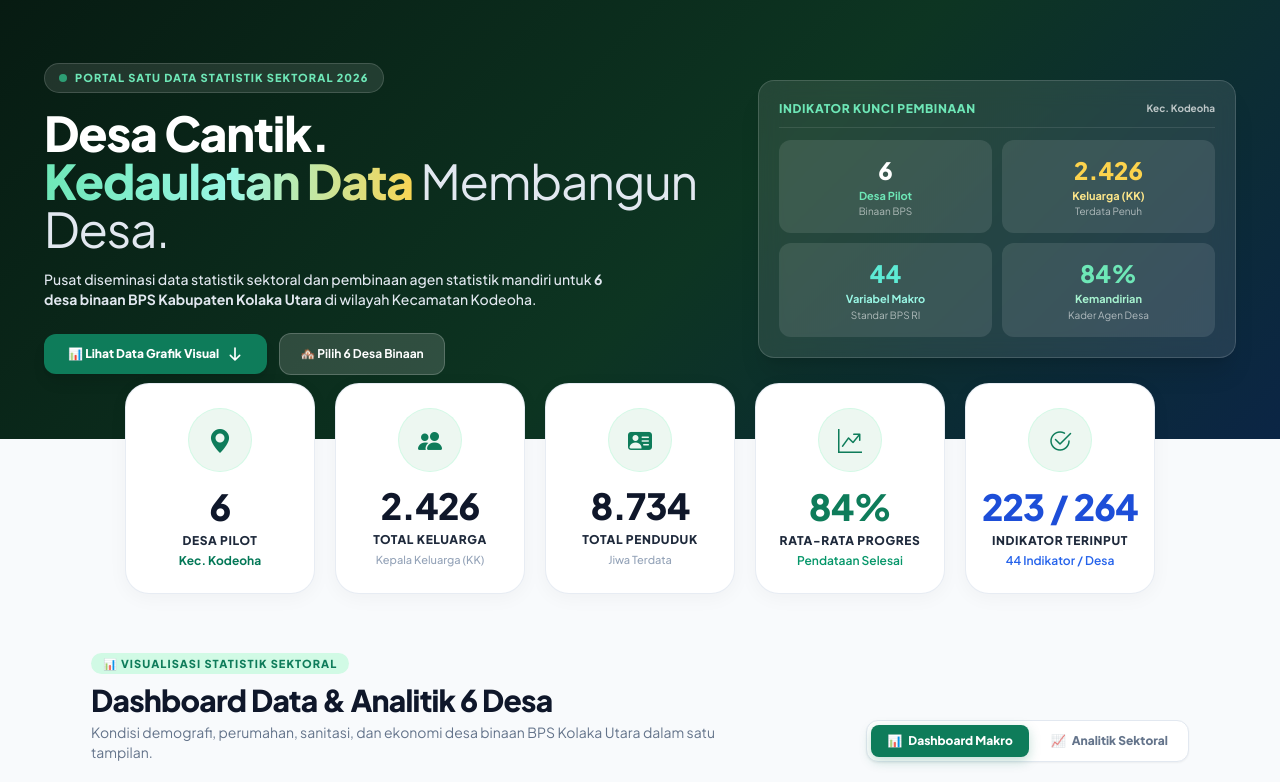
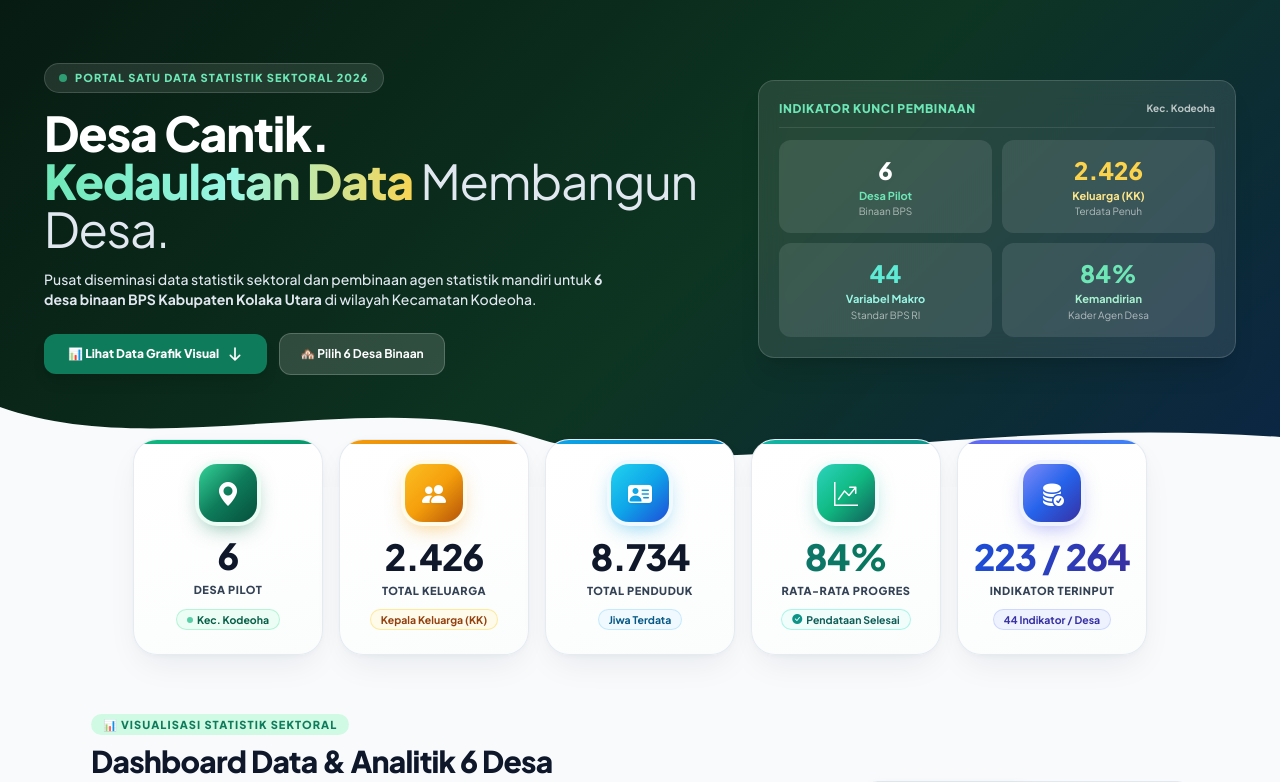
Before and after one commit to Narendraawangga/desamadani, a Laravel app: page /descan in a window 1280 px wide. Shown: the part 113-895 px from the top of the page. Run offline with Laravel 12, Linux system fonts and the light colour scheme; some libraries are stand-ins or nearby versions.

Commit message:
style(stats): tingkatkan desain strip statistik menjadi kartu 3D kreatif dengan orb gradient, wave transition, dan efek depth

```diff
--- a/resources/views/desacan.blade.php
+++ b/resources/views/desacan.blade.php
@@ -101,6 +101,44 @@
             overflow: hidden;
         }
 
+                /* ===== 3D MODERN STATS CARDS ===== */
+        .stat-card-3d {
+            position: relative;
+            background: linear-gradient(165deg, #ffffff 0%, #fbfdfc 100%);
+            border-radius: 24px;
+            border: 1px solid rgba(226, 232, 240, 0.85);
+            box-shadow: 0 14px 34px -8px rgba(15, 23, 42, 0.08), 0 2px 6px rgba(15, 23, 42, 0.03), inset 0 2px 0 rgba(255, 255, 255, 1);
+            transition: all 0.35s cubic-bezier(0.16, 1, 0.3, 1);
+            overflow: hidden;
+        }
+        .stat-card-3d::before {
+            content: "";
+            position: absolute;
+            top: 0;
+            left: 0;
+            right: 0;
+            height: 4px;
+            background: var(--accent-bar, linear-gradient(90deg, #10b981, #059669));
+            border-radius: 24px 24px 0 0;
+        }
+        .stat-card-3d:hover {
+            transform: translateY(-8px) scale(1.02);
+            box-shadow: 0 26px 48px -12px rgba(15, 107, 74, 0.2), 0 4px 12px rgba(15, 23, 42, 0.04), inset 0 2px 0 rgba(255, 255, 255, 1);
+            border-color: rgba(16, 185, 129, 0.35);
+        }
+        .orb-3d {
+            width: 58px;
+            height: 58px;
+            border-radius: 18px;
+            display: flex;
+            align-items: center;
+            justify-content: center;
+            transition: all 0.35s ease;
+        }
+        .stat-card-3d:hover .orb-3d {
+            transform: scale(1.1) rotate(4deg);
+        }
+
         /* Chart & KPI Cards */
         .card-surface {
             background: #ffffff;
@@ -447,71 +485,95 @@
             </div>
 
         </div>
+
+        <!-- 3D Organic Wave Divider -->
+        <div class="w-full overflow-hidden leading-none mt-8 -mb-12 sm:-mb-16">
+            <svg class="relative block w-full h-12 sm:h-20 text-[#f8fafc]" viewBox="0 0 1200 120" preserveAspectRatio="none" fill="currentColor">
+                <path d="M0,0 C150,85 350,-35 500,45 C650,125 900,10 1200,45 L1200,120 L0,120 Z"></path>
+            </svg>
+        </div>
     </section>
 
     <!-- ============================================================== -->
-    <!-- 4. FLOATING STATS STRIP (5 Kartu Desain Modern Sesuai Mockup)   -->
+    <!-- 4. FLOATING STATS STRIP (5 Kartu 3D Modern, Kreatif & Berkelas) -->
     <!-- ============================================================== -->
-    <div class="max-w-[1240px] mx-auto px-4 sm:px-6 -mt-10 sm:-mt-12 lg:-mt-14 relative z-20">
-        <div class="grid grid-cols-2 md:grid-cols-3 lg:grid-cols-5 gap-3.5 sm:gap-4 lg:gap-5">
-
-            <!-- Kartu 1: Desa Pilot -->
-            <div class="bg-white rounded-2xl sm:rounded-3xl p-5 sm:py-6 sm:px-4 border border-slate-200/80 shadow-[0_4px_20px_rgba(0,0,0,0.04)] hover:shadow-[0_12px_28px_rgba(14,124,90,0.12)] hover:-translate-y-1.5 transition-all duration-300 flex flex-col items-center text-center justify-between group">
-                <div class="w-14 h-14 sm:w-16 sm:h-16 rounded-full bg-[#edf7f1] border border-emerald-100/90 flex items-center justify-center text-[#0E7C5A] mb-3.5 shadow-2xs group-hover:scale-105 group-hover:bg-[#e2f3e8] transition-all duration-300">
-                    <i class="bi bi-geo-alt-fill text-2xl text-[#0E7C5A]"></i>
+    <div class="max-w-[1240px] mx-auto px-4 sm:px-6 -mt-8 sm:-mt-10 lg:-mt-12 relative z-20">
+        <div class="grid grid-cols-2 md:grid-cols-3 lg:grid-cols-5 gap-3.5 sm:gap-4 lg:gap-5.5">
+
+            <!-- Kartu 1: Desa Pilot (3D Emerald Glow) -->
+            <div class="stat-card-3d p-5 sm:py-6 sm:px-4 flex flex-col items-center text-center justify-between group cursor-default" style="--accent-bar: linear-gradient(90deg, #10b981, #059669);">
+                <!-- 3D Orb Badge -->
+                <div class="orb-3d bg-gradient-to-br from-emerald-400 via-[#0E7C5A] to-[#064e3b] shadow-[0_8px_20px_-3px_rgba(14,124,90,0.5)] ring-4 ring-emerald-50 mb-3.5">
+                    <i class="bi bi-geo-alt-fill text-2xl text-white drop-shadow-sm"></i>
                 </div>
                 <div class="w-full">
                     <div class="text-2xl sm:text-3xl lg:text-4xl font-black text-slate-900 tracking-tight leading-none mb-1.5">6</div>
-                    <div class="text-xs font-black text-slate-800 uppercase tracking-wider mb-1">Desa Pilot</div>
-                    <div class="text-xs text-emerald-700 font-bold">Kec. Kodeoha</div>
-                </div>
-            </div>
-
-            <!-- Kartu 2: Total Keluarga -->
-            <div class="bg-white rounded-2xl sm:rounded-3xl p-5 sm:py-6 sm:px-4 border border-slate-200/80 shadow-[0_4px_20px_rgba(0,0,0,0.04)] hover:shadow-[0_12px_28px_rgba(14,124,90,0.12)] hover:-translate-y-1.5 transition-all duration-300 flex flex-col items-center text-center justify-between group">
-                <div class="w-14 h-14 sm:w-16 sm:h-16 rounded-full bg-[#edf7f1] border border-emerald-100/90 flex items-center justify-center text-[#0E7C5A] mb-3.5 shadow-2xs group-hover:scale-105 group-hover:bg-[#e2f3e8] transition-all duration-300">
-                    <i class="bi bi-people-fill text-2xl text-[#0E7C5A]"></i>
+                    <div class="text-[11px] font-black text-slate-700 uppercase tracking-wider mb-1.5">Desa Pilot</div>
+                    <span class="inline-flex items-center gap-1 px-2.5 py-0.5 rounded-full bg-emerald-50 text-emerald-800 text-[10.5px] font-bold border border-emerald-200/80 shadow-2xs">
+                        <span class="w-1.5 h-1.5 rounded-full bg-emerald-500 animate-pulse"></span>
+                        Kec. Kodeoha
+                    </span>
+                </div>
+            </div>
+
+            <!-- Kartu 2: Total Keluarga (3D Amber/Gold Glow) -->
+            <div class="stat-card-3d p-5 sm:py-6 sm:px-4 flex flex-col items-center text-center justify-between group cursor-default" style="--accent-bar: linear-gradient(90deg, #f59e0b, #d97706);">
+                <!-- 3D Orb Badge -->
+                <div class="orb-3d bg-gradient-to-br from-amber-400 via-amber-500 to-amber-700 shadow-[0_8px_20px_-3px_rgba(245,158,11,0.5)] ring-4 ring-amber-50 mb-3.5">
+                    <i class="bi bi-people-fill text-2xl text-white drop-shadow-sm"></i>
                 </div>
                 <div class="w-full">
                     <div class="text-2xl sm:text-3xl lg:text-4xl font-black text-slate-900 tracking-tight leading-none mb-1.5">2.426</div>
-                    <div class="text-xs font-black text-slate-800 uppercase tracking-wider mb-1">Total Keluarga</div>
-                    <div class="text-[11px] text-slate-400 font-medium">Kepala Keluarga (KK)</div>
-                </div>
-            </div>
-
-            <!-- Kartu 3: Total Penduduk -->
-            <div class="bg-white rounded-2xl sm:rounded-3xl p-5 sm:py-6 sm:px-4 border border-slate-200/80 shadow-[0_4px_20px_rgba(0,0,0,0.04)] hover:shadow-[0_12px_28px_rgba(14,124,90,0.12)] hover:-translate-y-1.5 transition-all duration-300 flex flex-col items-center text-center justify-between group">
-                <div class="w-14 h-14 sm:w-16 sm:h-16 rounded-full bg-[#edf7f1] border border-emerald-100/90 flex items-center justify-center text-[#0E7C5A] mb-3.5 shadow-2xs group-hover:scale-105 group-hover:bg-[#e2f3e8] transition-all duration-300">
-                    <i class="bi bi-person-vcard-fill text-2xl text-[#0E7C5A]"></i>
+                    <div class="text-[11px] font-black text-slate-700 uppercase tracking-wider mb-1.5">Total Keluarga</div>
+                    <span class="inline-flex items-center gap-1 px-2.5 py-0.5 rounded-full bg-amber-50 text-amber-800 text-[10.5px] font-bold border border-amber-200/80 shadow-2xs">
+                        Kepala Keluarga (KK)
+                    </span>
+                </div>
+            </div>
+
+            <!-- Kartu 3: Total Penduduk (3D Sky Blue Glow) -->
+            <div class="stat-card-3d p-5 sm:py-6 sm:px-4 flex flex-col items-center text-center justify-between group cursor-default" style="--accent-bar: linear-gradient(90deg, #0ea5e9, #0284c7);">
+                <!-- 3D Orb Badge -->
+                <div class="orb-3d bg-gradient-to-br from-cyan-400 via-sky-500 to-blue-700 shadow-[0_8px_20px_-3px_rgba(14,165,233,0.5)] ring-4 ring-sky-50 mb-3.5">
+                    <i class="bi bi-person-vcard-fill text-2xl text-white drop-shadow-sm"></i>
                 </div>
                 <div class="w-full">
                     <div class="text-2xl sm:text-3xl lg:text-4xl font-black text-slate-900 tracking-tight leading-none mb-1.5">8.734</div>
-                    <div class="text-xs font-black text-slate-800 uppercase tracking-wider mb-1">Total Penduduk</div>
-                    <div class="text-[11px] text-slate-400 font-medium">Jiwa Terdata</div>
-                </div>
-            </div>
-
-            <!-- Kartu 4: Rata-rata Progres -->
-            <div class="bg-white rounded-2xl sm:rounded-3xl p-5 sm:py-6 sm:px-4 border border-slate-200/80 shadow-[0_4px_20px_rgba(0,0,0,0.04)] hover:shadow-[0_12px_28px_rgba(14,124,90,0.12)] hover:-translate-y-1.5 transition-all duration-300 flex flex-col items-center text-center justify-between group">
-                <div class="w-14 h-14 sm:w-16 sm:h-16 rounded-full bg-[#edf7f1] border border-emerald-100/90 flex items-center justify-center text-[#0E7C5A] mb-3.5 shadow-2xs group-hover:scale-105 group-hover:bg-[#e2f3e8] transition-all duration-300">
-                    <i class="bi bi-graph-up-arrow text-2xl text-[#0E7C5A]"></i>
+                    <div class="text-[11px] font-black text-slate-700 uppercase tracking-wider mb-1.5">Total Penduduk</div>
+                    <span class="inline-flex items-center gap-1 px-2.5 py-0.5 rounded-full bg-sky-50 text-sky-800 text-[10.5px] font-bold border border-sky-200/80 shadow-2xs">
+                        Jiwa Terdata
+                    </span>
+                </div>
+            </div>
+
+            <!-- Kartu 4: Rata-rata Progres (3D Teal/Mint Glow) -->
+            <div class="stat-card-3d p-5 sm:py-6 sm:px-4 flex flex-col items-center text-center justify-between group cursor-default" style="--accent-bar: linear-gradient(90deg, #14b8a6, #0d9488);">
+                <!-- 3D Orb Badge -->
+                <div class="orb-3d bg-gradient-to-br from-teal-400 via-emerald-500 to-teal-800 shadow-[0_8px_20px_-3px_rgba(20,184,166,0.5)] ring-4 ring-teal-50 mb-3.5">
+                    <i class="bi bi-graph-up-arrow text-2xl text-white drop-shadow-sm"></i>
                 </div>
                 <div class="w-full">
-                    <div class="text-2xl sm:text-3xl lg:text-4xl font-black text-[#0E7C5A] tracking-tight leading-none mb-1.5">84%</div>
-                    <div class="text-xs font-black text-slate-800 uppercase tracking-wider mb-1">Rata-rata Progres</div>
-                    <div class="text-xs text-emerald-600 font-semibold">Pendataan Selesai</div>
-                </div>
-            </div>
-
-            <!-- Kartu 5: Indikator Terinput -->
-            <div class="bg-white rounded-2xl sm:rounded-3xl p-5 sm:py-6 sm:px-4 border border-slate-200/80 shadow-[0_4px_20px_rgba(0,0,0,0.04)] hover:shadow-[0_12px_28px_rgba(14,124,90,0.12)] hover:-translate-y-1.5 transition-all duration-300 flex flex-col items-center text-center justify-between col-span-2 md:col-span-1 group">
-                <div class="w-14 h-14 sm:w-16 sm:h-16 rounded-full bg-[#edf7f1] border border-emerald-100/90 flex items-center justify-center text-[#0E7C5A] mb-3.5 shadow-2xs group-hover:scale-105 group-hover:bg-[#e2f3e8] transition-all duration-300">
-                    <i class="bi bi-check2-circle text-2xl text-[#0E7C5A]"></i>
+                    <div class="text-2xl sm:text-3xl lg:text-4xl font-black text-transparent bg-clip-text bg-gradient-to-r from-teal-700 to-emerald-700 tracking-tight leading-none mb-1.5">84%</div>
+                    <div class="text-[11px] font-black text-slate-700 uppercase tracking-wider mb-1.5">Rata-rata Progres</div>
+                    <span class="inline-flex items-center gap-1 px-2.5 py-0.5 rounded-full bg-teal-50 text-teal-800 text-[10.5px] font-bold border border-teal-200/80 shadow-2xs">
+                        <i class="bi bi-check-circle-fill text-[10px] text-teal-600"></i>
+                        Pendataan Selesai
+                    </span>
+                </div>
+            </div>
+
+            <!-- Kartu 5: Indikator Terinput (3D Indigo/Royal Glow) -->
+            <div class="stat-card-3d p-5 sm:py-6 sm:px-4 flex flex-col items-center text-center justify-between col-span-2 md:col-span-1 group cursor-default" style="--accent-bar: linear-gradient(90deg, #6366f1, #3b82f6);">
+                <!-- 3D Orb Badge -->
+                <div class="orb-3d bg-gradient-to-br from-indigo-400 via-blue-600 to-indigo-800 shadow-[0_8px_20px_-3px_rgba(99,102,241,0.5)] ring-4 ring-indigo-50 mb-3.5">
+                    <i class="bi bi-database-fill-check text-2xl text-white drop-shadow-sm"></i>
                 </div>
                 <div class="w-full">
-                    <div class="text-2xl sm:text-3xl lg:text-4xl font-black text-blue-700 tracking-tight leading-none mb-1.5">223 / 264</div>
-                    <div class="text-xs font-black text-slate-800 uppercase tracking-wider mb-1">Indikator Terinput</div>
-                    <div class="text-xs text-blue-600 font-semibold">44 Indikator / Desa</div>
+                    <div class="text-2xl sm:text-3xl lg:text-4xl font-black text-transparent bg-clip-text bg-gradient-to-r from-blue-700 to-indigo-800 tracking-tight leading-none mb-1.5">223 / 264</div>
+                    <div class="text-[11px] font-black text-slate-700 uppercase tracking-wider mb-1.5">Indikator Terinput</div>
+                    <span class="inline-flex items-center gap-1 px-2.5 py-0.5 rounded-full bg-indigo-50 text-indigo-800 text-[10.5px] font-bold border border-indigo-200/80 shadow-2xs">
+                        44 Indikator / Desa
+                    </span>
                 </div>
             </div>
 
```
Also changed, not shown: public/desacan.html (+110 -48 lines), public/descan.html (+110 -48 lines).
